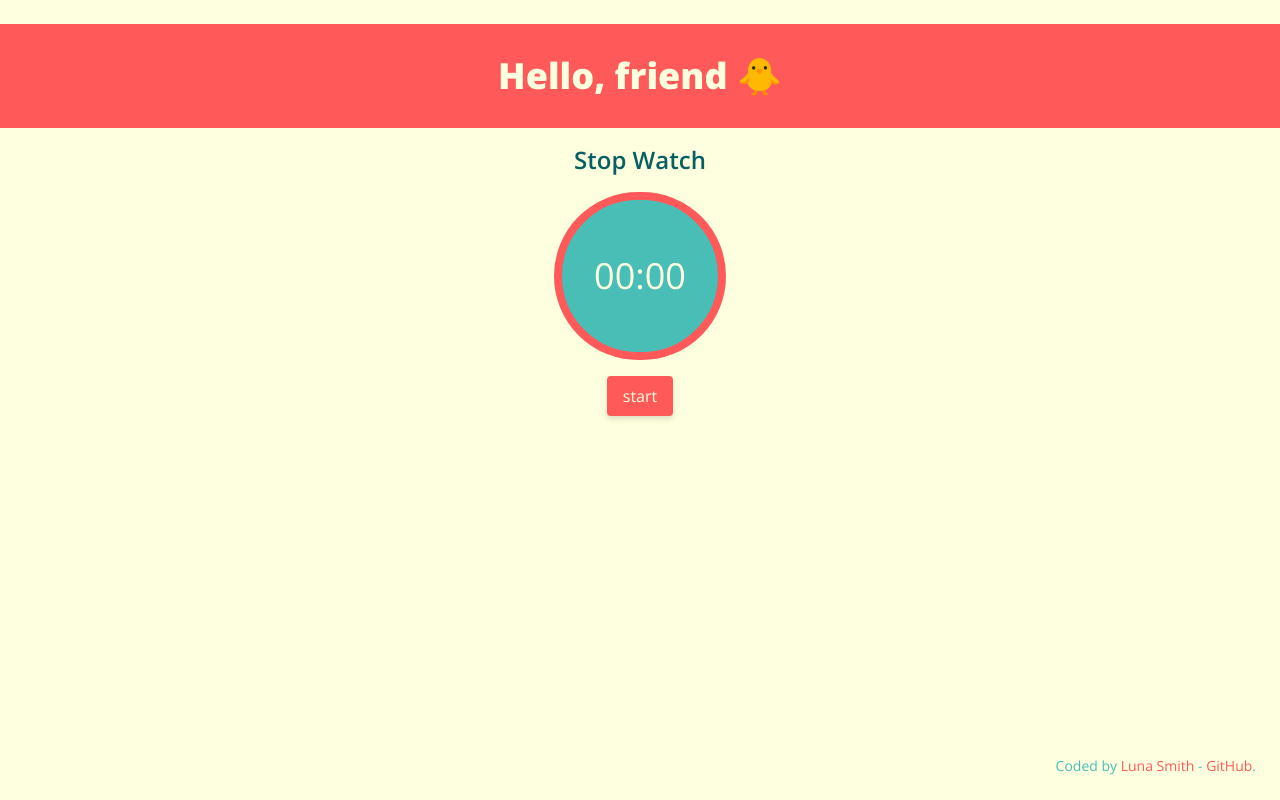
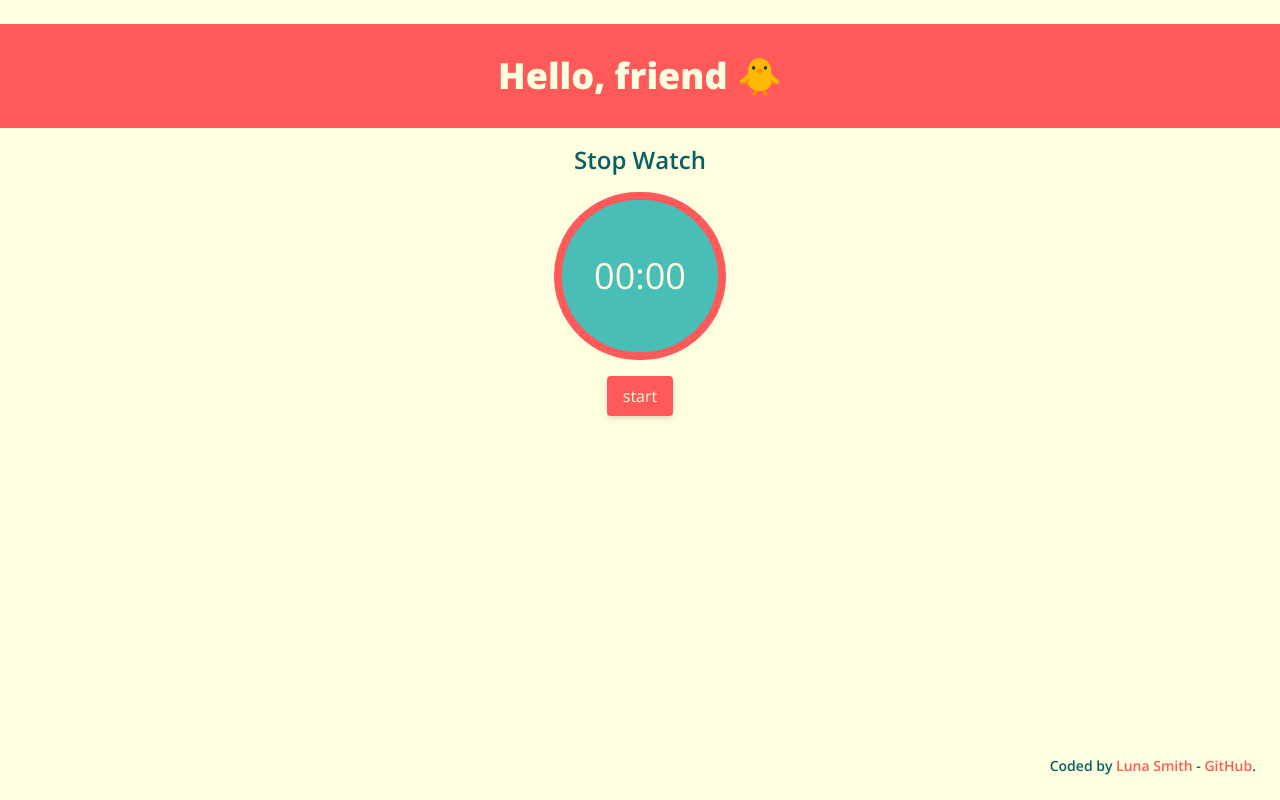
Before and after one commit to Lu-Smith/stop_watch_vue_tailwindcss, a Vue app: page / in a window 1280 px wide. Built offline with nearby package versions, Linux system fonts and the light colour scheme.

Commit message:
Updated styling in Footer.vue

```diff
--- a/src/components/Footer.vue
+++ b/src/components/Footer.vue
@@ -1,6 +1,6 @@
 <template>
     <h3 class="fixed bottom-4 right-4 w-ful text-sm mt-2 bg-bgColor
-    p-2 rounded text-addColor">
+    p-2 rounded text-textColor font-semibold">
         Coded by
         <a
         href="https://www.lunasmithart.com/"
```
